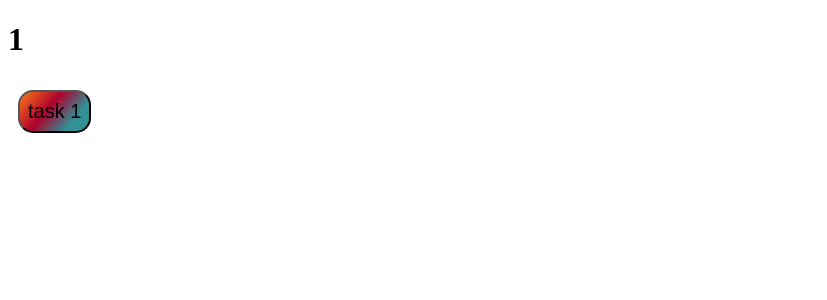
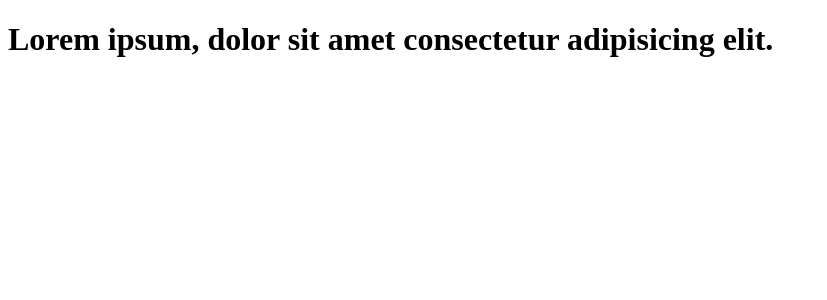
Before and after one commit to BrownEdgar/test, a React (Create React App) app: page / in a window 1280 px wide. Shown: the top 300 px of the page, without its empty margins (0-827 px from the left). Built offline with nearby package versions, Linux system fonts and the light colour scheme.

Commit message:
add component

```diff
--- /dev/null
+++ b/src/components/Gegham/App.js
@@ -0,0 +1,9 @@
+function App() {
+    return(
+        <div>
+            <h1>Lorem ipsum, dolor sit amet consectetur adipisicing elit. </h1>
+        </div>
+    )
+}
+
+export default App
--- a/src/index.js
+++ b/src/index.js
@@ -1,6 +1,6 @@
 import React from 'react';
 import ReactDOM from 'react-dom/client';
-import App from './App';
+import App from './components/Gegham/App';
 
 
 const root = ReactDOM.createRoot(document.getElementById('root'));
```
